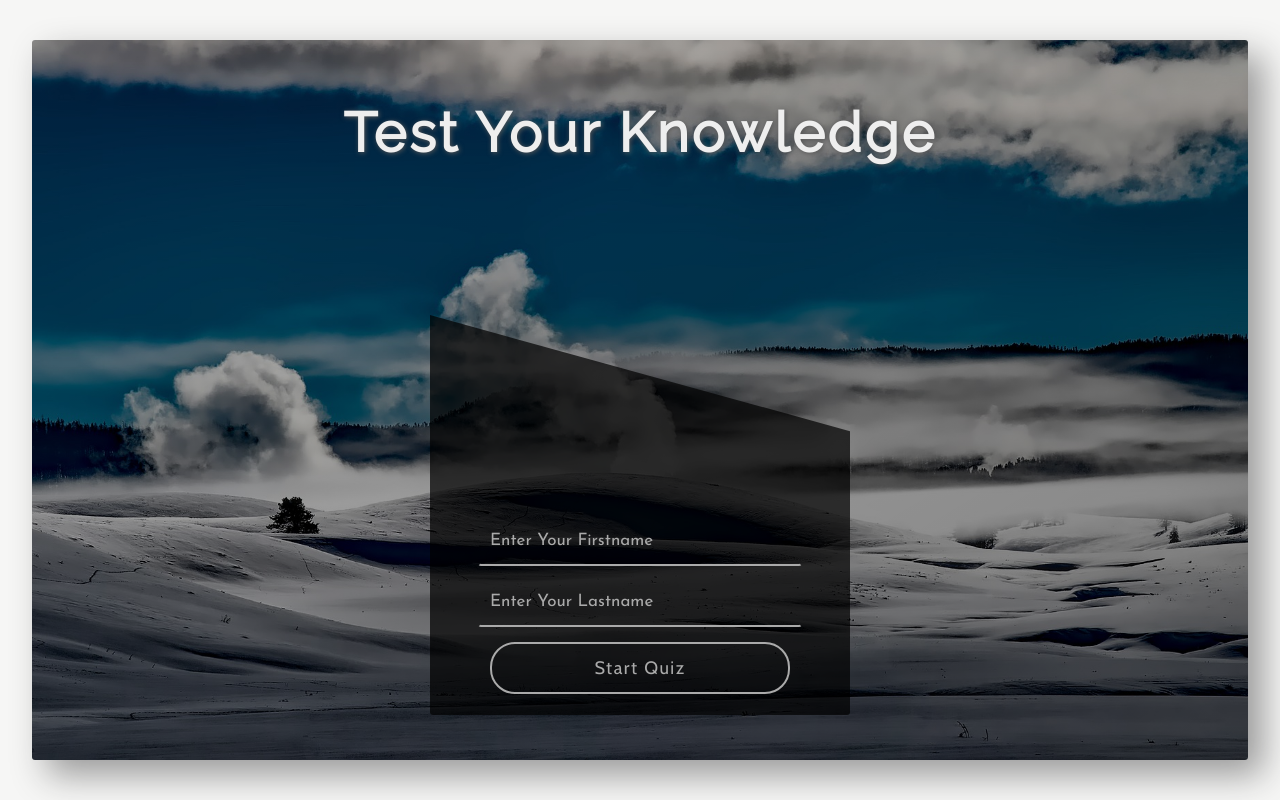
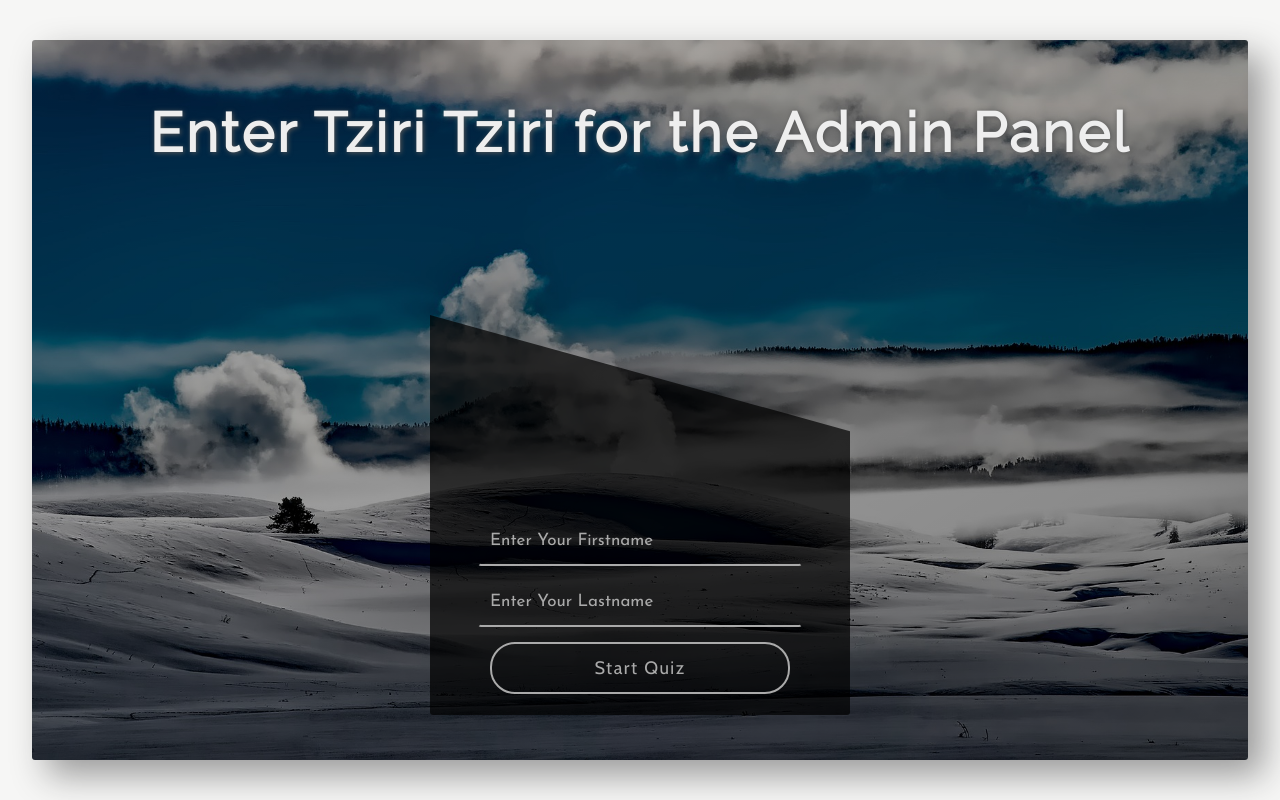
Before and after one commit to MrDaveMustaine/Quizz, a plain HTML site: page index.html in a window 1280 px wide. Drawn offline with nearby package versions, Linux system fonts and the light colour scheme.

Commit message:
Updated JS

```diff
--- a/index.html
+++ b/index.html
@@ -11,13 +11,11 @@
 
 </head>
 <body>
-<!-- **************************************
- ***********START LANDING PAGE*************
- **************************************-->
+
     <section class="landing-page-container">
 
         <div class="landing-page-wrapper">
-        <h1 id="landing-page-heading">Test Your Knowledge</h1>
+        <h1 id="landing-page-heading">Enter Tziri Tziri for the Admin Panel</h1>
            <div class="landing-inputs-wrapper">
             <input type="text" id="firstname" class="fullname" placeholder="Enter Your Firstname">
             <input type="text" id="lastname" class="fullname" placeholder="Enter Your Lastname">
@@ -26,13 +24,8 @@
         </div>
 
     </section>
-<!-- ************************************
- ***********END LANDING PAGE*************
- **************************************-->
 
-<!-- *************************************
-***********START ADMIN SECTION***********
-**************************************-->
+<!--Admin Section-->
   <section class="admin-panel-container" style="display:none">
 
        <div class='admin-panel-wrapper'>
@@ -70,25 +63,17 @@
          </div>
           <div class="results-list-wrapper">
 
-          <!--
-           <p class="person person-1"><span class="person-1">Nick Smith - 5 Points</span><button id="delete-result-btn_1" class="delete-result-btn">Delete</button></p>
-          -->
           </div>
        </div>
 
        <div class="inserted-questions-wrapper">
-           <!-- <p><span>1. Question Text</span><button id="question-1">Edit</button></p> -->
       </div>
 
    </section>
-  <!-- *************************************
-   ***********END ADMIN SECTION***********
-   **************************************-->
 
 
-<!-- *************************************
- ***********START QUIZ SECTION************
- **************************************-->
+
+<!-- Quiz Section -->
    <section class="quiz-container" style="display:none">
     <div class="quiz-wrapper">
 
@@ -111,19 +96,14 @@
 
     </div>
 
-<!--***********PROGRESS BAR***********-->
+<!--Progress-->
     <div class="progressBar">
         <p id="progress">2/20</p>
         <progress value="30" max="100"></progress>
     </div>
    </section>
-<!-- ************************************
- ***********END QUIZ SECTION*************
- **************************************-->
 
-<!-- **************************************
- ***********START FINAL RESULT PAGE********
- **************************************-->
+<!--Final Result-->
  <section class="final-result-container" style="display:none">
     <div class="final-result-wrapper">
       <div class="final-result">
@@ -132,9 +112,6 @@
        </div>
     </div>
  </section>
-<!-- *************************************
- ***********END FINAL RESULT PAGE*********
- **************************************-->
    </body>
    <script src="script.js"></script>
 </html>
```
